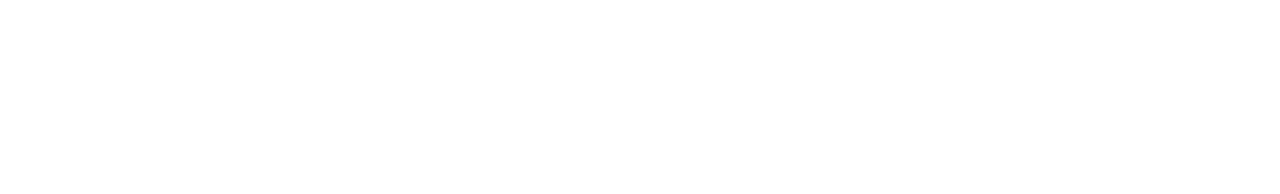
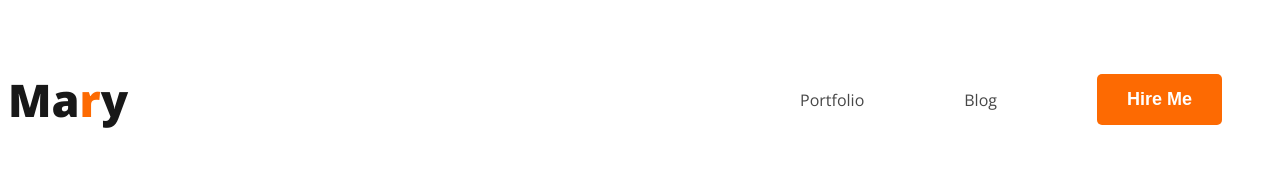
Before and after one commit to marinaakter/developer-portfolio, a plain HTML site: page index.html in a window 1280 px wide. Drawn offline with nearby package versions, Linux system fonts and the light colour scheme.

Commit message:
feat: Add navigation bar to index.html

```diff
--- a/index.html
+++ b/index.html
@@ -3,10 +3,20 @@
     <meta charset="UTF-8">
     <meta name="viewport" content="width=device-width, initial-scale=1.0">
     <title>Developer Portfolio</title>
+    <link rel="preconnect" href="https://fonts.googleapis.com">
+<link rel="preconnect" href="https://fonts.gstatic.com" crossorigin>
+<link href="https://fonts.googleapis.com/css2?family=Open+Sans:ital,wght@0,300..800;1,300..800&display=swap" rel="stylesheet">
+    <link rel="stylesheet" href="styles/portfolio.css">
 </head>
 <body>
     <header>
-
+        <nav>
+            <h3 class="nav-title">Ma<span class="text-primary">r</span>y</h3>
+            <ul>
+                <li><a href="#">Portfolio</a></li>
+                <li><a href="#">Blog</a></li>
+                <li><button class="btn-primary">Hire Me</button></li>
+        </nav>
     </header>
     <main>
 
--- /dev/null
+++ b/styles/portfolio.css
@@ -0,0 +1,46 @@
+body{
+    font-family: "Open Sans", sans-serif;
+}
+
+.text-primary{
+    color: #fd6a02;
+
+}
+.btn-primary{
+    background: #fd6a02;
+    border-radius: 5px;
+    border: 0;
+    color: white;
+    padding: 15px 30px;
+    font-size: 18px;
+    font-weight: 700;
+    cursor: pointer;
+}
+/* nav related styles */
+nav {
+    display: flex;
+    justify-content: space-between;
+    align-items: center;
+}
+
+.nav-title{
+    color: #181818;
+    font-size: 45px;
+    font-weight: 800;
+
+}
+
+nav > ul{
+    display: flex;
+    align-items: center;
+}
+
+nav li{
+    list-style: none;
+    margin: 50px;
+}
+
+nav a{
+    text-decoration: none;
+    color: #474747;
+}
```
